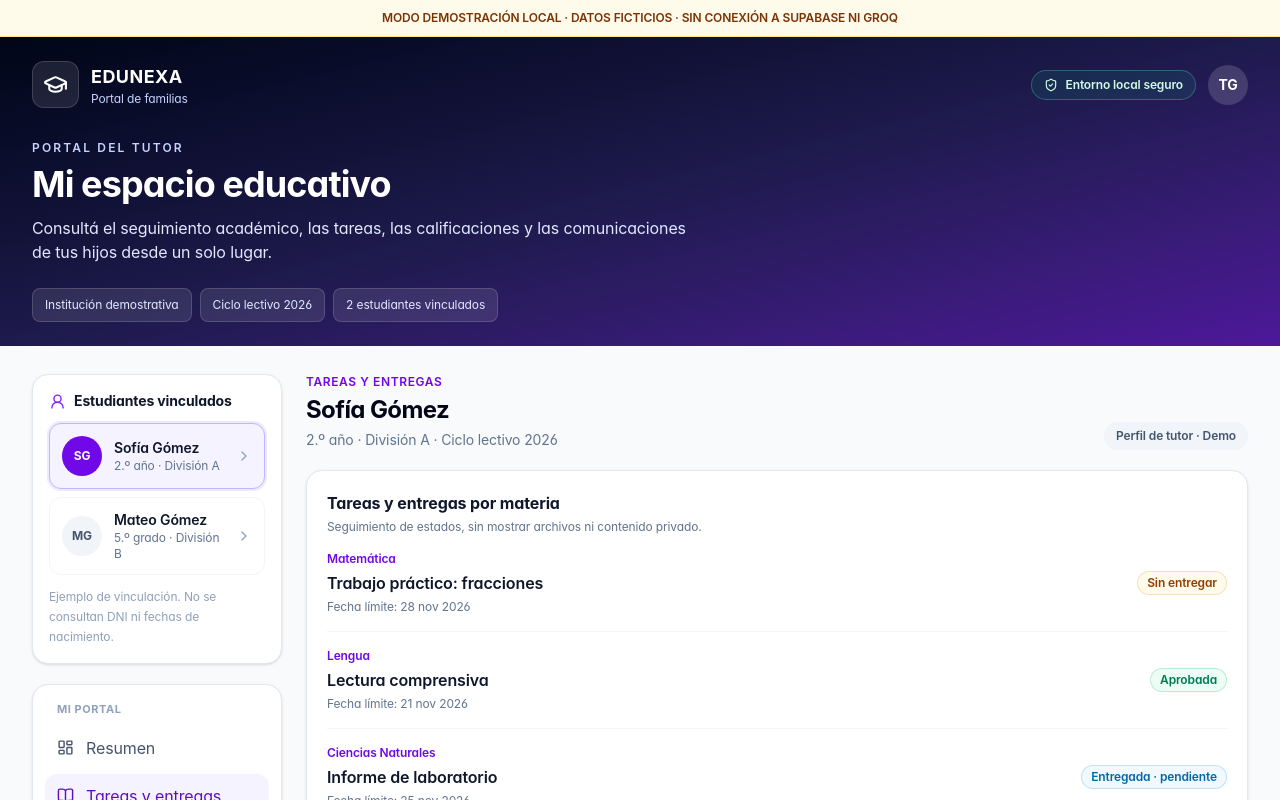
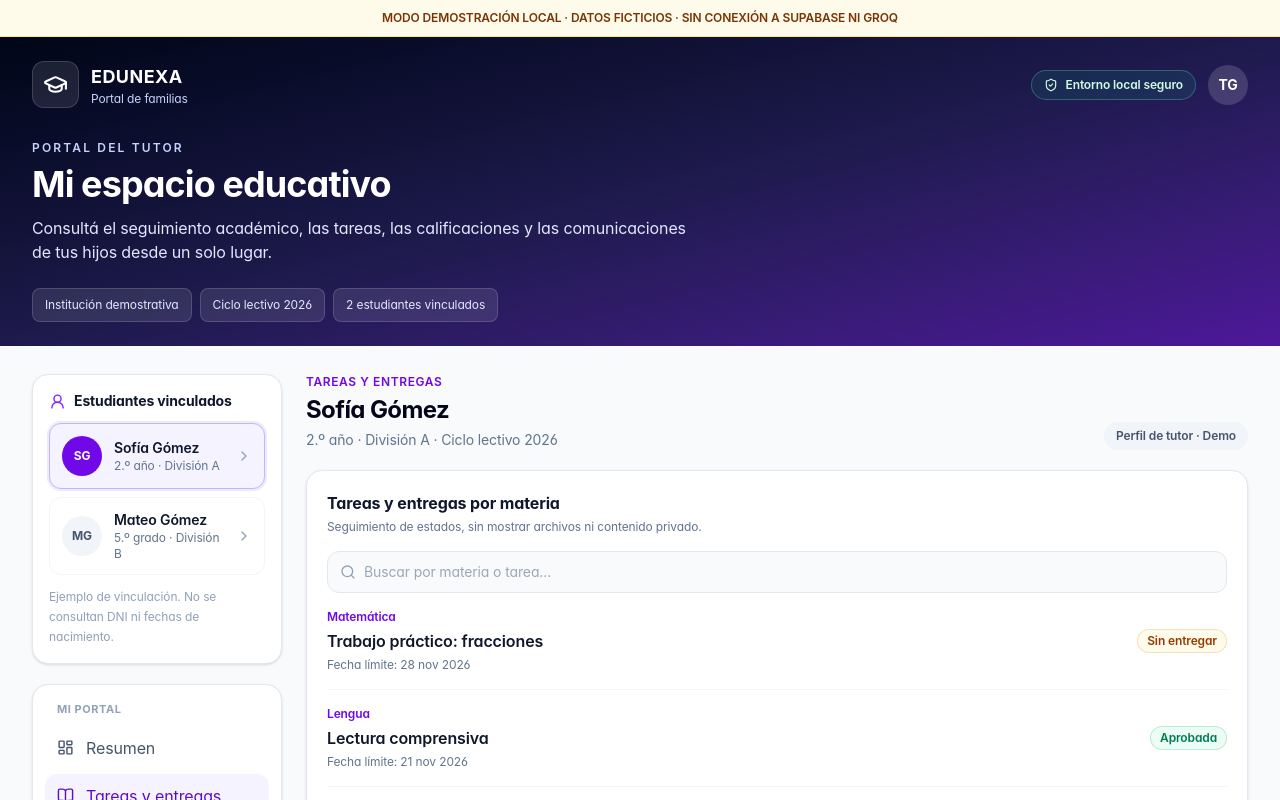
Before and after one commit to mariotonygomez81-debug/EDUNEXA-public, a Next.js app: page /demo/tutor in a window 1280 px wide. Both pictures are taken after a click on the button "Tareas y entregas". Shown: the top 800 px of the page. Built offline with nearby package versions, Linux system fonts and the light colour scheme.

Commit message:
Improve local Tutor task search and notification controls

```diff
--- a/src/app/demo/tutor/tutor-demo.tsx
+++ b/src/app/demo/tutor/tutor-demo.tsx
@@ -4,7 +4,7 @@ import { useState } from "react";
 import {
   Bell, BookOpen, CalendarCheck, CalendarClock, CheckCheck,
   ChevronRight, ClipboardList, Download, FileText, GraduationCap,
-  LayoutDashboard, MessageCircle, ShieldCheck, TrendingUp, UserRound,
+  LayoutDashboard, MessageCircle, Search, ShieldCheck, TrendingUp, UserRound,
 } from "lucide-react";
 
 type Section = "resumen" | "tareas" | "calificaciones" | "boletines" | "avisos";
@@ -80,6 +80,7 @@ export default function TutorDemo() {
   const [activeStudent, setActiveStudent] = useState("sofia");
   const [section, setSection] = useState<Section>("resumen");
   const [readNotifications, setReadNotifications] = useState<string[]>([]);
+  const [taskSearch, setTaskSearch] = useState("");
   const student = students.find((item) => item.id === activeStudent) ?? students[0];
   const unread = notifications.length - readNotifications.length;
 
@@ -223,8 +224,15 @@ export default function TutorDemo() {
           {section === "tareas" && (
             <section className="rounded-2xl border border-slate-200 bg-white p-5 shadow-sm">
               <div className="mb-4"><h3 className="font-bold text-slate-900">Tareas y entregas por materia</h3><p className="mt-1 text-xs text-slate-500">Seguimiento de estados, sin mostrar archivos ni contenido privado.</p></div>
+              <label className="mb-4 flex items-center gap-2 rounded-xl border border-slate-200 bg-slate-50 px-3 py-2.5 focus-within:border-violet-400 focus-within:ring-2 focus-within:ring-violet-100">
+                <Search size={16} className="shrink-0 text-slate-400" />
+                <span className="sr-only">Buscar tareas por materia o título</span>
+                <input value={taskSearch} onChange={(event) => setTaskSearch(event.target.value)} placeholder="Buscar por materia o tarea..." className="w-full bg-transparent text-sm text-slate-800 outline-none placeholder:text-slate-400" />
+                {taskSearch && <button type="button" onClick={() => setTaskSearch("")} className="text-xs font-semibold text-violet-700">Limpiar</button>}
+              </label>
               <div className="divide-y divide-slate-100">
-                {student.tasks.map((task) => <div key={task.title} className="flex flex-wrap items-center justify-between gap-3 py-4 first:pt-0 last:pb-0"><div className="min-w-0"><p className="text-xs font-semibold text-violet-700">{task.subject}</p><p className="mt-1 font-semibold text-slate-900">{task.title}</p><p className="mt-1 text-xs text-slate-500">Fecha límite: {task.due}</p></div><Status value={task.status} /></div>)}
+                {student.tasks.filter((task) => (task.subject + " " + task.title + " " + task.status).toLocaleLowerCase("es").includes(taskSearch.trim().toLocaleLowerCase("es"))).map((task) => <div key={task.title} className="flex flex-wrap items-center justify-between gap-3 py-4 first:pt-0 last:pb-0"><div className="min-w-0"><p className="text-xs font-semibold text-violet-700">{task.subject}</p><p className="mt-1 font-semibold text-slate-900">{task.title}</p><p className="mt-1 text-xs text-slate-500">Fecha límite: {task.due}</p></div><Status value={task.status} /></div>)}
+                {student.tasks.filter((task) => (task.subject + " " + task.title + " " + task.status).toLocaleLowerCase("es").includes(taskSearch.trim().toLocaleLowerCase("es"))).length === 0 && <p className="py-8 text-center text-sm text-slate-500">No encontramos tareas que coincidan con la búsqueda.</p>}
               </div>
             </section>
           )}
@@ -251,7 +259,7 @@ export default function TutorDemo() {
 
           {section === "avisos" && (
             <section className="rounded-2xl border border-slate-200 bg-white p-5 shadow-sm">
-              <div className="flex flex-wrap items-center justify-between gap-2"><div><h3 className="font-bold text-slate-900">Centro de notificaciones</h3><p className="mt-1 text-xs text-slate-500">Mensajes, tareas y novedades institucionales ficticias.</p></div><span className="rounded-full bg-amber-50 px-3 py-1 text-xs font-semibold text-amber-800">{unread} sin leer</span></div>
+              <div className="flex flex-wrap items-center justify-between gap-3"><div><h3 className="font-bold text-slate-900">Centro de notificaciones</h3><p className="mt-1 text-xs text-slate-500">Mensajes, tareas y novedades institucionales ficticias.</p></div><div className="flex items-center gap-2"><span className="rounded-full bg-amber-50 px-3 py-1 text-xs font-semibold text-amber-800">{unread} sin leer</span>{unread > 0 && <button onClick={() => setReadNotifications(notifications.map((item) => item.title))} className="rounded-lg border border-violet-200 px-3 py-1.5 text-xs font-semibold text-violet-700 hover:bg-violet-50">Marcar todas como leídas</button>}</div></div>
               <div className="mt-4 divide-y divide-slate-100">
                 {notifications.map((item) => {
                   const Icon = item.icon;
```
